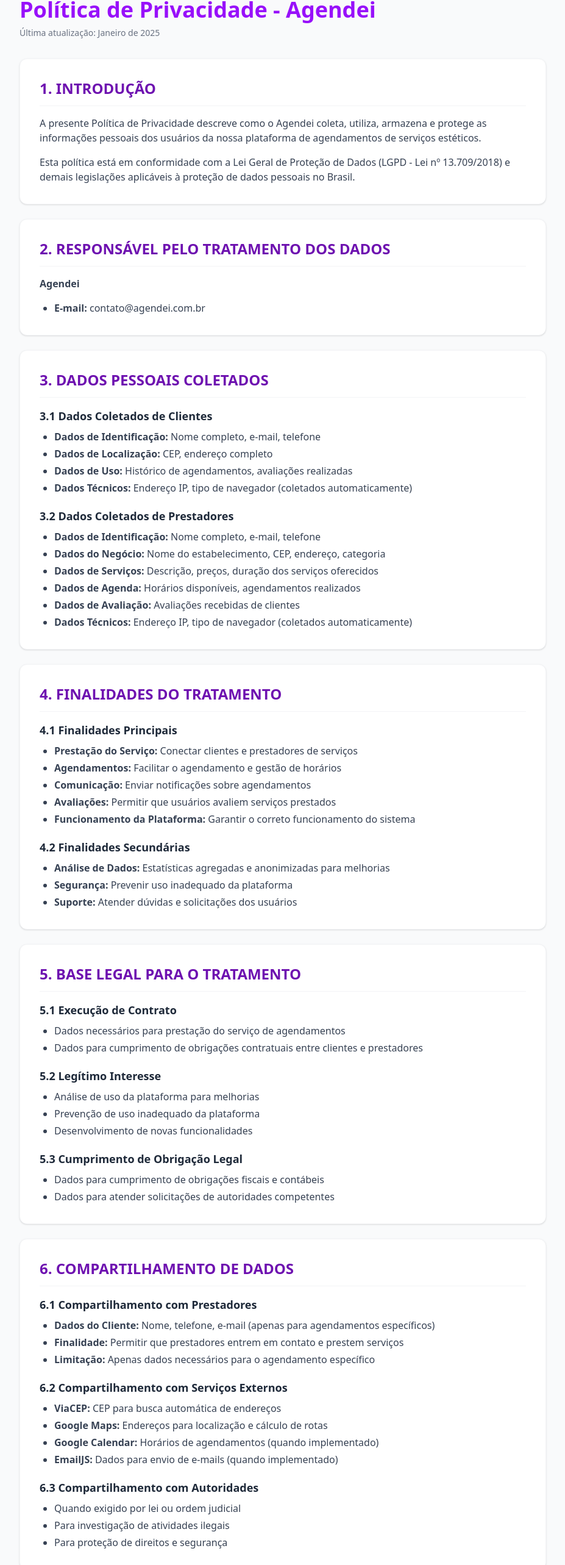
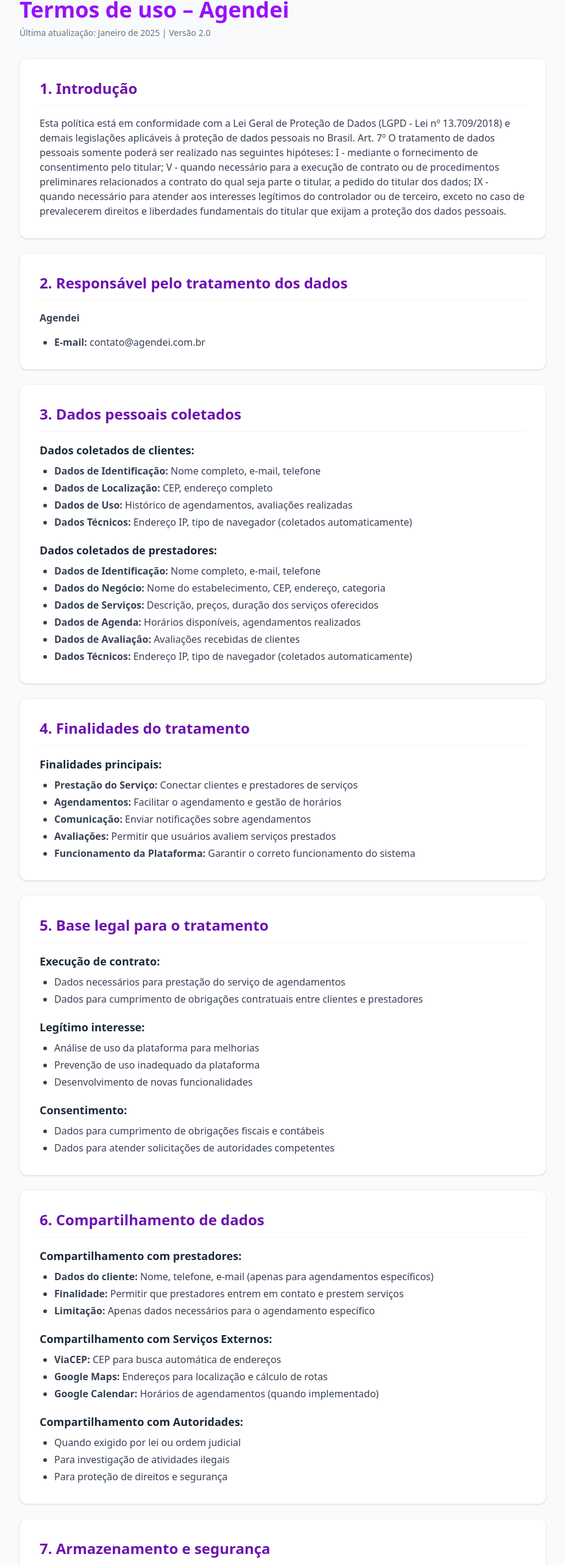
Before and after one commit to DhiegoFernandes/AgendeiFrontEnd, a React (Vite) app in the folder clientApp/: page /politicaPrivacidade in a window 1280 px wide. Shown: the part 152-2718 px from the top of the page at 61% size, without its empty margins (176-1103 px from the left). Built offline with nearby package versions, Linux system fonts and the light colour scheme.

Commit message:
ajustes no código

```diff
--- a/clientApp/src/pages/PoliticaPrivacidade/politicaPrivacidade.tsx
+++ b/clientApp/src/pages/PoliticaPrivacidade/politicaPrivacidade.tsx
@@ -64,31 +64,28 @@
       {/* Main Content */}
       <main className="flex-1 container mx-auto max-w-4xl px-4 py-10">
         <h1 className="text-3xl md:text-4xl font-bold text-purple-600 mb-2 mt-5">
-          Política de Privacidade - Agendei
+          Termos de uso – Agendei
         </h1>
         <p className="text-gray-500 text-sm mb-8">
-          Última atualização: Janeiro de 2025
+          Última atualização: Janeiro de 2025 | Versão 2.0
         </p>
 
         {/* Sections */}
         <div className="space-y-6">
           <section className="bg-white rounded-xl shadow-sm p-6 md:p-8 border border-gray-100">
             <h2 className="text-xl md:text-2xl font-bold text-purple-800 pb-3 border-b border-gray-100 mb-4">
-              1. INTRODUÇÃO
+              1. Introdução
             </h2>
             <div className="space-y-4 text-gray-700">
               <p>
-                A presente Política de Privacidade descreve como o Agendei coleta, utiliza, armazena e protege as informações pessoais dos usuários da nossa plataforma de agendamentos de serviços estéticos.
-              </p>
-              <p>
-                Esta política está em conformidade com a Lei Geral de Proteção de Dados (LGPD - Lei nº 13.709/2018) e demais legislações aplicáveis à proteção de dados pessoais no Brasil.
+                Esta política está em conformidade com a Lei Geral de Proteção de Dados (LGPD - Lei nº 13.709/2018) e demais legislações aplicáveis à proteção de dados pessoais no Brasil. Art. 7º O tratamento de dados pessoais somente poderá ser realizado nas seguintes hipóteses: I - mediante o fornecimento de consentimento pelo titular; V - quando necessário para a execução de contrato ou de procedimentos preliminares relacionados a contrato do qual seja parte o titular, a pedido do titular dos dados; IX - quando necessário para atender aos interesses legítimos do controlador ou de terceiro, exceto no caso de prevalecerem direitos e liberdades fundamentais do titular que exijam a proteção dos dados pessoais.
               </p>
             </div>
           </section>
 
           <section className="bg-white rounded-xl shadow-sm p-6 md:p-8 border border-gray-100">
             <h2 className="text-xl md:text-2xl font-bold text-purple-800 pb-3 border-b border-gray-100 mb-4">
-              2. RESPONSÁVEL PELO TRATAMENTO DOS DADOS
+              2. Responsável pelo tratamento dos dados
             </h2>
             <div className="space-y-4 text-gray-700">
               <p><strong>Agendei</strong></p>
@@ -100,12 +97,12 @@
 
           <section className="bg-white rounded-xl shadow-sm p-6 md:p-8 border border-gray-100">
             <h2 className="text-xl md:text-2xl font-bold text-purple-800 pb-3 border-b border-gray-100 mb-4">
-              3. DADOS PESSOAIS COLETADOS
+              3. Dados pessoais coletados
             </h2>
             <div className="space-y-5 text-gray-700">
               <div>
                 <h3 className="text-lg font-semibold text-gray-800 mt-4 mb-2">
-                  3.1 Dados Coletados de Clientes
+                  Dados coletados de clientes:
                 </h3>
                 <ul className="list-disc ml-6 mt-2 space-y-1">
                   <li><strong>Dados de Identificação:</strong> Nome completo, e-mail, telefone</li>
@@ -117,7 +114,7 @@
 
               <div>
                 <h3 className="text-lg font-semibold text-gray-800 mt-4 mb-2">
-                  3.2 Dados Coletados de Prestadores
+                  Dados coletados de prestadores:
                 </h3>
                 <ul className="list-disc ml-6 mt-2 space-y-1">
                   <li><strong>Dados de Identificação:</strong> Nome completo, e-mail, telefone</li>
@@ -133,12 +130,12 @@
 
           <section className="bg-white rounded-xl shadow-sm p-6 md:p-8 border border-gray-100">
             <h2 className="text-xl md:text-2xl font-bold text-purple-800 pb-3 border-b border-gray-100 mb-4">
-              4. FINALIDADES DO TRATAMENTO
+              4. Finalidades do tratamento
             </h2>
             <div className="space-y-5 text-gray-700">
               <div>
                 <h3 className="text-lg font-semibold text-gray-800 mt-4 mb-2">
-                  4.1 Finalidades Principais
+                  Finalidades principais:
                 </h3>
                 <ul className="list-disc ml-6 space-y-1">
                   <li><strong>Prestação do Serviço:</strong> Conectar clientes e prestadores de serviços</li>
@@ -148,28 +145,17 @@
                   <li><strong>Funcionamento da Plataforma:</strong> Garantir o correto funcionamento do sistema</li>
                 </ul>
               </div>
-
-              <div>
-                <h3 className="text-lg font-semibold text-gray-800 mt-4 mb-2">
-                  4.2 Finalidades Secundárias
-                </h3>
-                <ul className="list-disc ml-6 space-y-1">
-                  <li><strong>Análise de Dados:</strong> Estatísticas agregadas e anonimizadas para melhorias</li>
-                  <li><strong>Segurança:</strong> Prevenir uso inadequado da plataforma</li>
-                  <li><strong>Suporte:</strong> Atender dúvidas e solicitações dos usuários</li>
-                </ul>
-              </div>
             </div>
           </section>
 
           <section className="bg-white rounded-xl shadow-sm p-6 md:p-8 border border-gray-100">
             <h2 className="text-xl md:text-2xl font-bold text-purple-800 pb-3 border-b border-gray-100 mb-4">
-              5. BASE LEGAL PARA O TRATAMENTO
+              5. Base legal para o tratamento
             </h2>
             <div className="space-y-5 text-gray-700">
               <div>
                 <h3 className="text-lg font-semibold text-gray-800 mt-4 mb-2">
-                  5.1 Execução de Contrato
+                  Execução de contrato:
                 </h3>
                 <ul className="list-disc ml-6 space-y-1">
                   <li>Dados necessários para prestação do serviço de agendamentos</li>
@@ -179,7 +165,7 @@
 
               <div>
                 <h3 className="text-lg font-semibold text-gray-800 mt-4 mb-2">
-                  5.2 Legítimo Interesse
+                  Legítimo interesse:
                 </h3>
                 <ul className="list-disc ml-6 space-y-1">
                   <li>Análise de uso da plataforma para melhorias</li>
@@ -190,7 +176,7 @@
 
               <div>
                 <h3 className="text-lg font-semibold text-gray-800 mt-4 mb-2">
-                  5.3 Cumprimento de Obrigação Legal
+                  Consentimento:
                 </h3>
                 <ul className="list-disc ml-6 space-y-1">
                   <li>Dados para cumprimento de obrigações fiscais e contábeis</li>
@@ -202,15 +188,15 @@
 
           <section className="bg-white rounded-xl shadow-sm p-6 md:p-8 border border-gray-100">
             <h2 className="text-xl md:text-2xl font-bold text-purple-800 pb-3 border-b border-gray-100 mb-4">
-              6. COMPARTILHAMENTO DE DADOS
+              6. Compartilhamento de dados
             </h2>
             <div className="space-y-5 text-gray-700">
               <div>
                 <h3 className="text-lg font-semibold text-gray-800 mt-4 mb-2">
-                  6.1 Compartilhamento com Prestadores
+                  Compartilhamento com prestadores:
                 </h3>
                 <ul className="list-disc ml-6 space-y-1">
-                  <li><strong>Dados do Cliente:</strong> Nome, telefone, e-mail (apenas para agendamentos específicos)</li>
+                  <li><strong>Dados do cliente:</strong> Nome, telefone, e-mail (apenas para agendamentos específicos)</li>
                   <li><strong>Finalidade:</strong> Permitir que prestadores entrem em contato e prestem serviços</li>
                   <li><strong>Limitação:</strong> Apenas dados necessários para o agendamento específico</li>
                 </ul>
@@ -218,19 +204,18 @@
 
               <div>
                 <h3 className="text-lg font-semibold text-gray-800 mt-4 mb-2">
-                  6.2 Compartilhamento com Serviços Externos
+                  Compartilhamento com Serviços Externos:
                 </h3>
                 <ul className="list-disc ml-6 space-y-1">
                   <li><strong>ViaCEP:</strong> CEP para busca automática de endereços</li>
                   <li><strong>Google Maps:</strong> Endereços para localização e cálculo de rotas</li>
                   <li><strong>Google Calendar:</strong> Horários de agendamentos (quando implementado)</li>
-                  <li><strong>EmailJS:</strong> Dados para envio de e-mails (quando implementado)</li>
                 </ul>
               </div>
 
               <div>
                 <h3 className="text-lg font-semibold text-gray-800 mt-4 mb-2">
-                  6.3 Compartilhamento com Autoridades
+                  Compartilhamento com Autoridades:
                 </h3>
                 <ul className="list-disc ml-6 space-y-1">
                   <li>Quando exigido por lei ou ordem judicial</li>
@@ -243,12 +228,12 @@
 
           <section className="bg-white rounded-xl shadow-sm p-6 md:p-8 border border-gray-100">
             <h2 className="text-xl md:text-2xl font-bold text-purple-800 pb-3 border-b border-gray-100 mb-4">
-              7. ARMAZENAMENTO E SEGURANÇA
+              7. Armazenamento e segurança
             </h2>
             <div className="space-y-5 text-gray-700">
               <div>
                 <h3 className="text-lg font-semibold text-gray-800 mt-4 mb-2">
-                  7.1 Período de Armazenamento
+                  Período de armazenamento:
                 </h3>
                 <ul className="list-disc ml-6 space-y-1">
                   <li><strong>Dados de Conta:</strong> Mantidos enquanto a conta estiver ativa</li>
@@ -260,7 +245,7 @@
 
               <div>
                 <h3 className="text-lg font-semibold text-gray-800 mt-4 mb-2">
-                  7.2 Medidas de Segurança
+                  Medidas de segurança:
                 </h3>
                 <ul className="list-disc ml-6 space-y-1">
                   <li><strong>Senhas:</strong> Senhas são protegidas com hash criptográfico</li>
@@ -272,7 +257,7 @@
 
               <div>
                 <h3 className="text-lg font-semibold text-gray-800 mt-4 mb-2">
-                  7.3 Localização dos Dados
+                  Localização dos dados:
                 </h3>
                 <ul className="list-disc ml-6 space-y-1">
                   <li>Dados são armazenados em servidores no Brasil</li>
@@ -284,12 +269,12 @@
 
           <section className="bg-white rounded-xl shadow-sm p-6 md:p-8 border border-gray-100">
             <h2 className="text-xl md:text-2xl font-bold text-purple-800 pb-3 border-b border-gray-100 mb-4">
-              8. DIREITOS DOS TITULARES
+              8. Direitos dos titulares
             </h2>
             <div className="space-y-5 text-gray-700">
               <div>
                 <h3 className="text-lg font-semibold text-gray-800 mt-4 mb-2">
-                  8.1 Direitos Garantidos pela LGPD
+                  Direitos garantidos pela LGPD:
                 </h3>
                 <ul className="list-disc ml-6 space-y-1">
                   <li><strong>Confirmação e Acesso:</strong> Saber se seus dados são tratados e acessá-los</li>
@@ -303,11 +288,10 @@
 
               <div>
                 <h3 className="text-lg font-semibold text-gray-800 mt-4 mb-2">
-                  8.2 Como Exercer os Direitos
+                  Como exercer os direitos:
                 </h3>
               <ul className="list-disc ml-6 space-y-1">
                   <li><strong>E-mail:</strong> contato@agendei.com.br</li>
-                  <li><strong>Prazo de Resposta:</strong> Até 15 dias úteis</li>
                   <li><strong>Identificação:</strong> Necessária para verificar identidade</li>
                   <li><strong>Gratuidade:</strong> Exercício de direitos é gratuito</li>
               </ul>
@@ -317,40 +301,12 @@
 
           <section className="bg-white rounded-xl shadow-sm p-6 md:p-8 border border-gray-100">
             <h2 className="text-xl md:text-2xl font-bold text-purple-800 pb-3 border-b border-gray-100 mb-4">
-              9. MENORES DE IDADE
+              9. Alterações na política
             </h2>
             <div className="space-y-5 text-gray-700">
               <div>
                 <h3 className="text-lg font-semibold text-gray-800 mt-4 mb-2">
-                  9.1 Proteção de Menores
-                </h3>
-                <ul className="list-disc ml-6 space-y-1">
-                  <li>Não coletamos intencionalmente dados de menores de 18 anos</li>
-                  <li>Menores devem ter autorização de responsável legal</li>
-                  <li>Responsáveis podem solicitar exclusão de dados de menores</li>
-                </ul>
-              </div>
-
-              <div>
-                <h3 className="text-lg font-semibold text-gray-800 mt-4 mb-2">
-                  9.2 Responsabilidade
-                </h3>
-                <ul className="list-disc ml-6 space-y-1">
-                  <li>Pais/responsáveis são responsáveis por menores em sua conta</li>
-                  <li>Devem supervisionar uso da plataforma por menores</li>
-              </ul>
-              </div>
-            </div>
-          </section>
-
-          <section className="bg-white rounded-xl shadow-sm p-6 md:p-8 border border-gray-100">
-            <h2 className="text-xl md:text-2xl font-bold text-purple-800 pb-3 border-b border-gray-100 mb-4">
-              10. ALTERAÇÕES NA POLÍTICA
-            </h2>
-            <div className="space-y-5 text-gray-700">
-              <div>
-                <h3 className="text-lg font-semibold text-gray-800 mt-4 mb-2">
-                  10.1 Modificações
+                  Modificações:
                 </h3>
                 <ul className="list-disc ml-6 space-y-1">
                   <li>Política pode ser atualizada periodicamente</li>
@@ -361,12 +317,11 @@
 
               <div>
                 <h3 className="text-lg font-semibold text-gray-800 mt-4 mb-2">
-                  10.2 Notificação de Mudanças
+                  Notificação de mudanças:
                 </h3>
               <ul className="list-disc ml-6 space-y-1">
                   <li><strong>E-mail:</strong> Para mudanças significativas</li>
                   <li><strong>Plataforma:</strong> Banner ou popup informativo</li>
-                  <li><strong>Prazo:</strong> 30 dias de antecedência para mudanças importantes</li>
               </ul>
               </div>
             </div>
@@ -374,12 +329,12 @@
 
           <section className="bg-white rounded-xl shadow-sm p-6 md:p-8 border border-gray-100">
             <h2 className="text-xl md:text-2xl font-bold text-purple-800 pb-3 border-b border-gray-100 mb-4">
-              11. RESPONSABILIDADE E LIMITAÇÕES
+              10. Responsabilidade e limitações
             </h2>
             <div className="space-y-5 text-gray-700">
               <div>
                 <h3 className="text-lg font-semibold text-gray-800 mt-4 mb-2">
-                  11.1 Responsabilidade do Agendei
+                  Responsabilidade do Agendei:
                 </h3>
                 <ul className="list-disc ml-6 space-y-1">
                   <li>Implementamos medidas de segurança adequadas para o nível de dados tratados</li>
@@ -390,7 +345,7 @@
 
               <div>
                 <h3 className="text-lg font-semibold text-gray-800 mt-4 mb-2">
-                  11.2 Limitações
+                  Limitações:
                 </h3>
                 <ul className="list-disc ml-6 space-y-1">
                   <li>Não somos responsáveis por ações de terceiros</li>
@@ -403,12 +358,12 @@
 
           <section className="bg-white rounded-xl shadow-sm p-6 md:p-8 border border-gray-100">
             <h2 className="text-xl md:text-2xl font-bold text-purple-800 pb-3 border-b border-gray-100 mb-4">
-              12. VIOLAÇÃO DE DADOS
+              11. Violação de dados
             </h2>
             <div className="space-y-5 text-gray-700">
               <div>
                 <h3 className="text-lg font-semibold text-gray-800 mt-4 mb-2">
-                  12.1 O que é uma Violação
+                  O que é uma Violação:
                 </h3>
                 <ul className="list-disc ml-6 space-y-1">
                   <li>Acesso não autorizado a dados pessoais</li>
@@ -419,7 +374,7 @@
 
               <div>
                 <h3 className="text-lg font-semibold text-gray-800 mt-4 mb-2">
-                  12.2 Nossa Resposta
+                  Nossa resposta:
                 </h3>
                 <ul className="list-disc ml-6 space-y-1">
                   <li>Investigação imediata do incidente</li>
@@ -433,12 +388,12 @@
 
           <section className="bg-white rounded-xl shadow-sm p-6 md:p-8 border border-gray-100">
             <h2 className="text-xl md:text-2xl font-bold text-purple-800 pb-3 border-b border-gray-100 mb-4">
-              13. CONTATO E DÚVIDAS
+              12. Contato e dúvidas
             </h2>
             <div className="space-y-5 text-gray-700">
               <div>
                 <h3 className="text-lg font-semibold text-gray-800 mt-4 mb-2">
-                  13.1 Contato Principal
+                  Contato principal:
                 </h3>
                 <ul className="list-disc ml-6 space-y-1">
                   <li><strong>E-mail:</strong> contato@agendei.com.br</li>
@@ -448,7 +403,7 @@
 
               <div>
                 <h3 className="text-lg font-semibold text-gray-800 mt-4 mb-2">
-                  13.2 Outros Contatos
+                  Outros contatos:
                 </h3>
                 <ul className="list-disc ml-6 space-y-1">
                   <li><strong>Suporte:</strong> contato@agendei.com.br</li>
@@ -460,12 +415,12 @@
 
           <section className="bg-white rounded-xl shadow-sm p-6 md:p-8 border border-gray-100">
             <h2 className="text-xl md:text-2xl font-bold text-purple-800 pb-3 border-b border-gray-100 mb-4">
-              14. LEGISLAÇÃO APLICÁVEL
+              13. Legislação aplicável
             </h2>
             <div className="space-y-5 text-gray-700">
               <div>
                 <h3 className="text-lg font-semibold text-gray-800 mt-4 mb-2">
-                  14.1 Leis Aplicáveis
+                  Leis aplicáveis:
                 </h3>
                 <ul className="list-disc ml-6 space-y-1">
                   <li>Lei Geral de Proteção de Dados (LGPD - Lei nº 13.709/2018)</li>
@@ -477,7 +432,7 @@
 
               <div>
                 <h3 className="text-lg font-semibold text-gray-800 mt-4 mb-2">
-                  14.2 Autoridade de Controle
+                  Autoridade de controle:
                 </h3>
                 <ul className="list-disc ml-6 space-y-1">
                   <li>Autoridade Nacional de Proteção de Dados (ANPD)</li>
@@ -490,12 +445,12 @@
 
           <section className="bg-white rounded-xl shadow-sm p-6 md:p-8 border border-gray-100">
             <h2 className="text-xl md:text-2xl font-bold text-purple-800 pb-3 border-b border-gray-100 mb-4">
-              15. DISPOSIÇÕES FINAIS
+              14. Disposições finais
             </h2>
             <div className="space-y-5 text-gray-700">
               <div>
                 <h3 className="text-lg font-semibold text-gray-800 mt-4 mb-2">
-                  15.1 Interpretação
+                  Interpretação:
                 </h3>
                 <ul className="list-disc ml-6 space-y-1">
                   <li>Esta política deve ser interpretada em conjunto com os Termos de Uso</li>
@@ -505,7 +460,7 @@
 
               <div>
                 <h3 className="text-lg font-semibold text-gray-800 mt-4 mb-2">
-                  15.2 Vigência
+                  Vigência:
                 </h3>
                 <ul className="list-disc ml-6 space-y-1">
                   <li>Política entra em vigor na data de publicação</li>
@@ -515,7 +470,7 @@
 
               <div>
                 <h3 className="text-lg font-semibold text-gray-800 mt-4 mb-2">
-                  15.3 Idioma
+                  Idioma:
                 </h3>
                 <ul className="list-disc ml-6 space-y-1">
                   <li>Política redigida em português brasileiro</li>
@@ -527,11 +482,11 @@
           <section className="bg-white rounded-xl shadow-sm p-6 md:p-8 border border-gray-100">
             <div className="space-y-4 text-gray-700">
               <p className="font-semibold text-lg text-purple-800">
-                Ao utilizar a plataforma Agendei, você declara ter lido, compreendido e aceito integralmente esta Política de Privacidade.
+                Ao utilizar a plataforma Agendei, você declara ter lido, compreendido e aceito integralmente esta política de privacidade.
               </p>
               <div className="mt-4 pt-4 border-t border-gray-200">
                 <p><strong>Data de vigência:</strong> Janeiro de 2025</p>
-                <p><strong>Versão:</strong> 1.0</p>
+                <p><strong>Versão:</strong> 2.0</p>
               </div>
             </div>
           </section>
--- a/clientApp/src/services/api.ts
+++ b/clientApp/src/services/api.ts
@@ -1,7 +1,7 @@
 import axios from "axios";
 
 const api = axios.create({
-    baseURL: "http://localhost:8080/",
+    baseURL: "http://localhost:8083/",
     headers: {
         "Content-Type": "application/json",
     },
```
Also changed, not shown: clientApp/src/pages/EsqueceuSenha/esqueceuSenha.tsx (+12 -8 lines).
